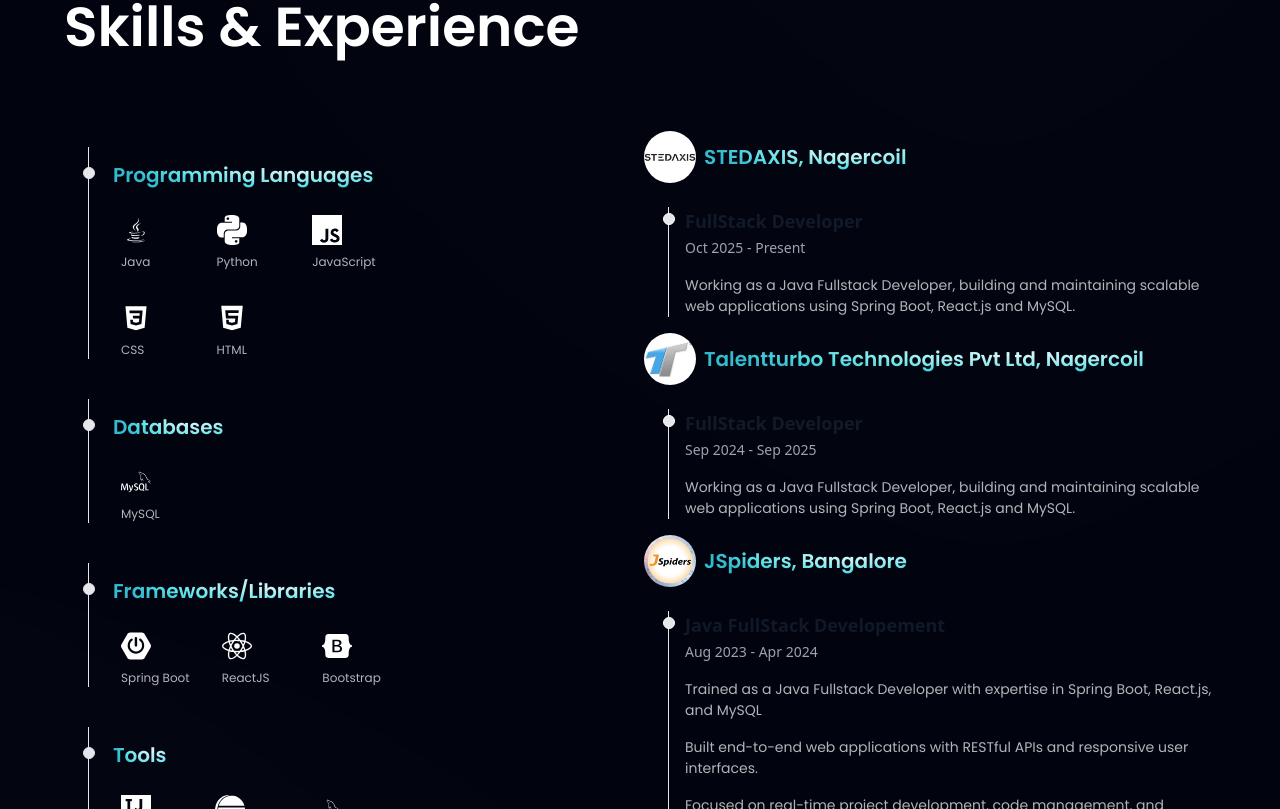
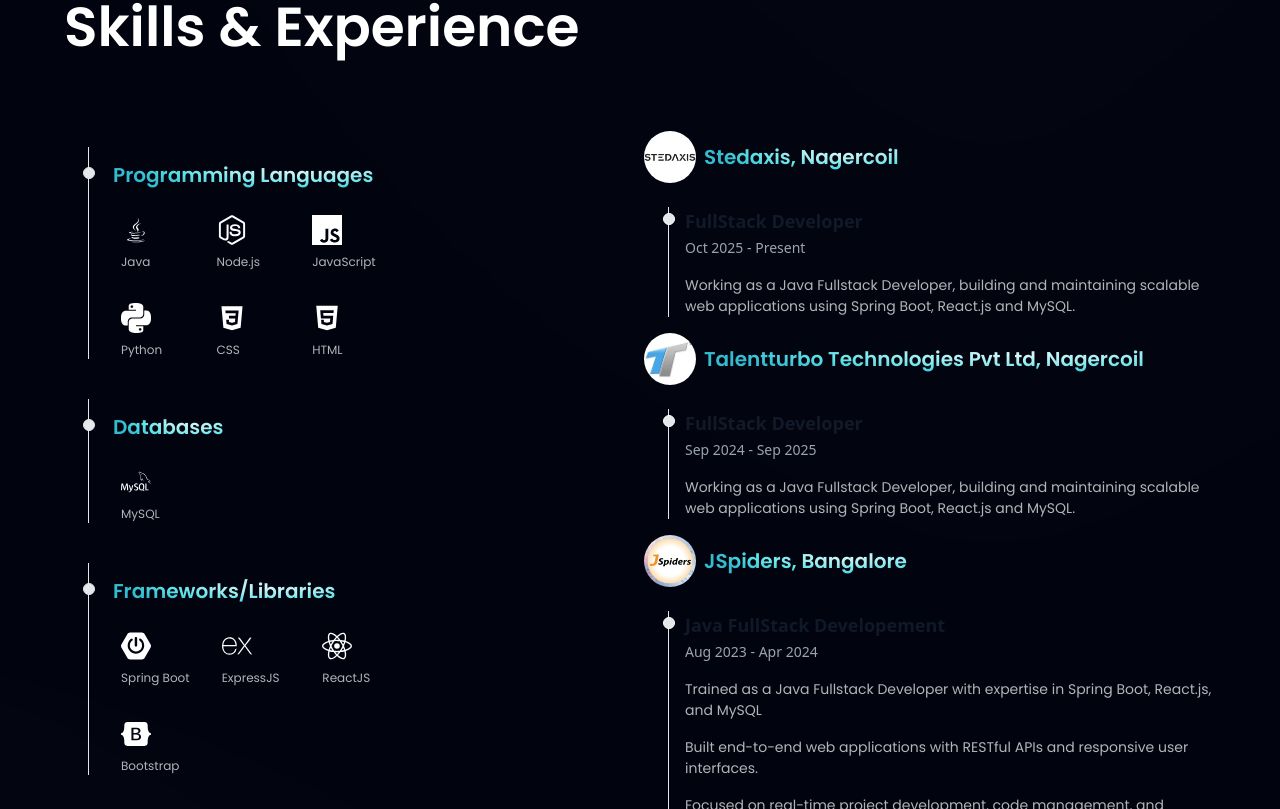
Before and after one commit to shajai63/Portfolio, a React (Vite) app: page / in a window 1280 px wide. Shown: the part 711-1520 px from the top of the page. Built offline with nearby package versions, Linux system fonts and the light colour scheme.

Commit message:
Update UI or feature

```diff
--- a/src/components/Footer.jsx
+++ b/src/components/Footer.jsx
@@ -19,8 +19,8 @@
         <p
           className="font-poppins font-normal text-dimWhite text-[16px] leading-[30.8px] max-w-[470px] mt-5"
         >
-          <span className="block sm:inline">Java FullStack Developer | </span>
-          <span className="block sm:inline">EnterKey Solutions</span>
+          <span className="block sm:inline">FullStack Developer | </span>
+          <span className="block sm:inline">Stedaxis</span>
         </p>
 
         <div className="flex flex-row mt-4">
--- a/src/constants/index.js
+++ b/src/constants/index.js
@@ -24,6 +24,7 @@
   SiSpringboot,
   SiReact,
   SiPython,
+  SiExpress,
   SiPostman,
   SiGit,
   SiMysql,
@@ -33,6 +34,7 @@
   SiEclipseide,
 } from "react-icons/si";
 
+import { FaNodeJs } from "react-icons/fa";
 import { DiCss3, DiJava } from "react-icons/di";
 import { BiLogoVisualStudio } from "react-icons/bi";
 
@@ -96,8 +98,8 @@
       },
       {
         id: "pl-2",
-        icon: SiPython,
-        name: "Python",
+        icon: FaNodeJs,
+        name: "Node.js",
       },
       {
         id: "pl-3",
@@ -106,16 +108,22 @@
       },
       {
         id: "pl-4",
+        icon: SiPython,
+        name: "Python",
+      },
+      {
+        id: "pl-5",
         icon: DiCss3,
         name: "CSS",
       },
       {
-        id: "pl-5",
+        id: "pl-6",
         icon: AiFillHtml5,
         name: "HTML",
       },
     ],
-  },
+  }
+  ,
   {
     title: "Databases",
     items: [
@@ -135,15 +143,20 @@
         name: "Spring Boot",
       },
       {
-        id: "f-3",
+        id: "f-1",
+        icon: SiExpress,
+        name: "ExpressJS",
+      },
+      {
+        id: "f-2",
         icon: SiReact,
         name: "ReactJS",
       },
       {
-        id: "f-4",
+        id: "f-3",
         icon: SiBootstrap,
         name: "Bootstrap",
-      },
+      }
     ],
   },
   {
@@ -202,7 +215,7 @@
 export const experiences = [
 
   {
-    organisation: "STEDAXIS, Nagercoil",
+    organisation: "Stedaxis, Nagercoil",
     logo: stedaxis,
     link: "https://averlon.ai/",
     positions: [
```
